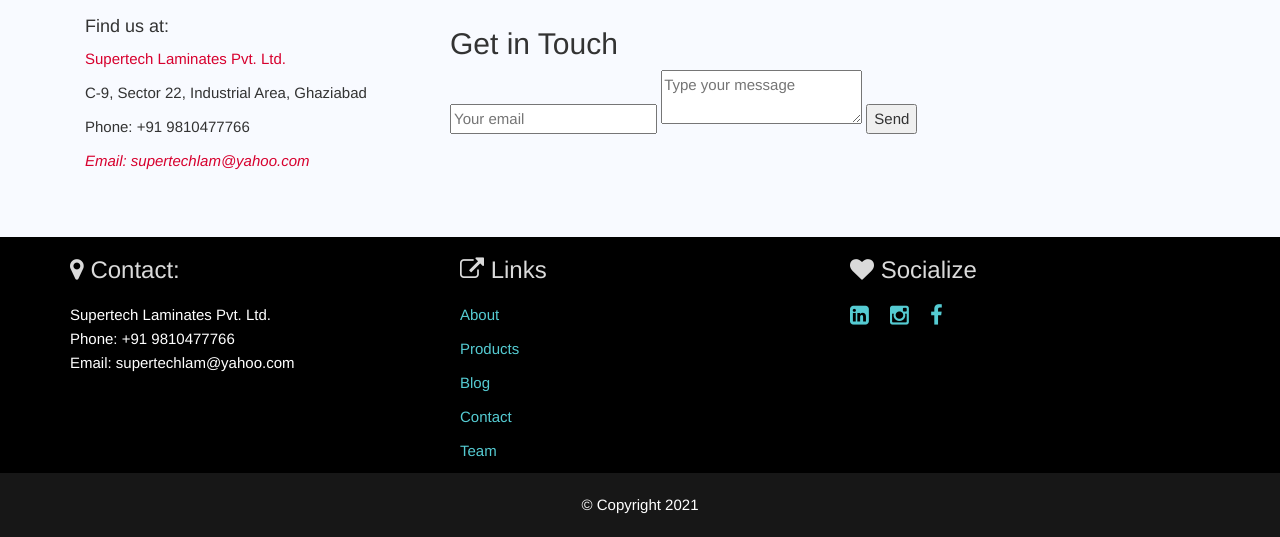
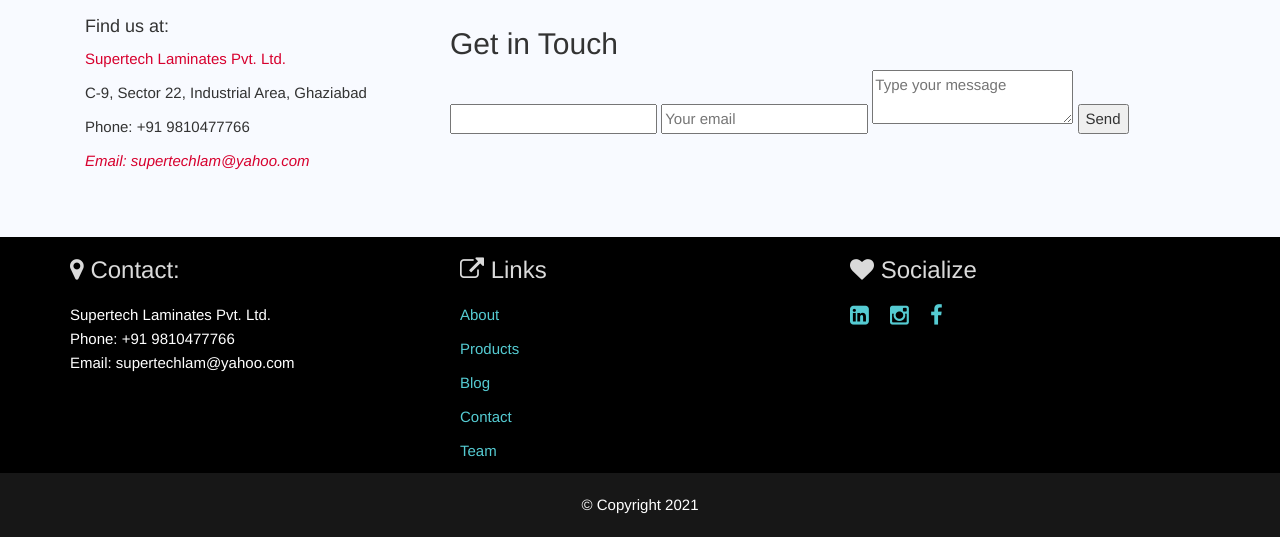
Before and after one commit to supertechlam/supertechlam.github.io, a Jekyll site: the page built from contact.html, in a window 1280 px wide. Shown: the part 531-1068 px from the top of the page. Built offline with Jekyll 4.4.1, drawn with Linux system fonts in a browser that asks for light colours.

Commit message:
Update contact.html

```diff
--- a/contact.html
+++ b/contact.html
@@ -66,7 +66,7 @@
         <h2>Get in Touch</h2>
         <div id="contact-form">
                 <form action="https://formspree.io/mpzyqdng" method="POST">
-                <input type="hidden" name="_subject" value="Contact request from personal website" />
+                <input type="text" name="name"/required>
                 <input type="email" name="_replyto" placeholder="Your email" required>
                 <textarea name="message" placeholder="Type your message" required></textarea>
                 <button type="submit">Send</button>
```
